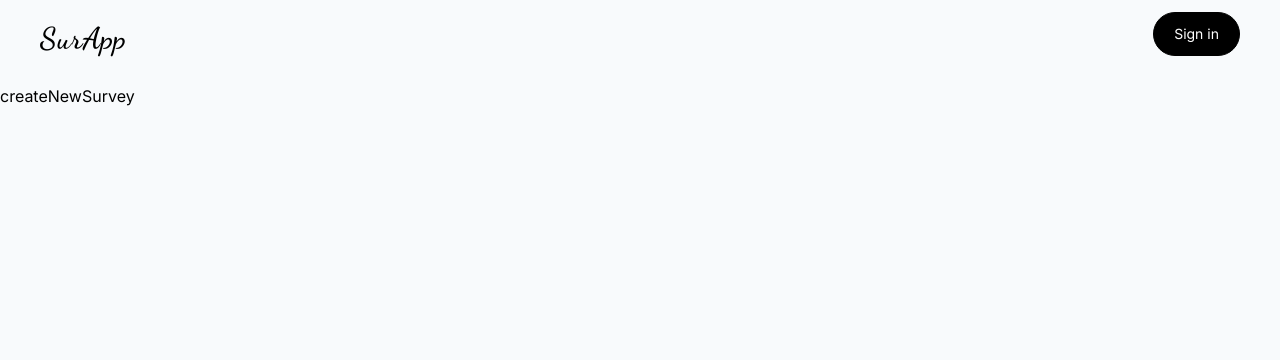
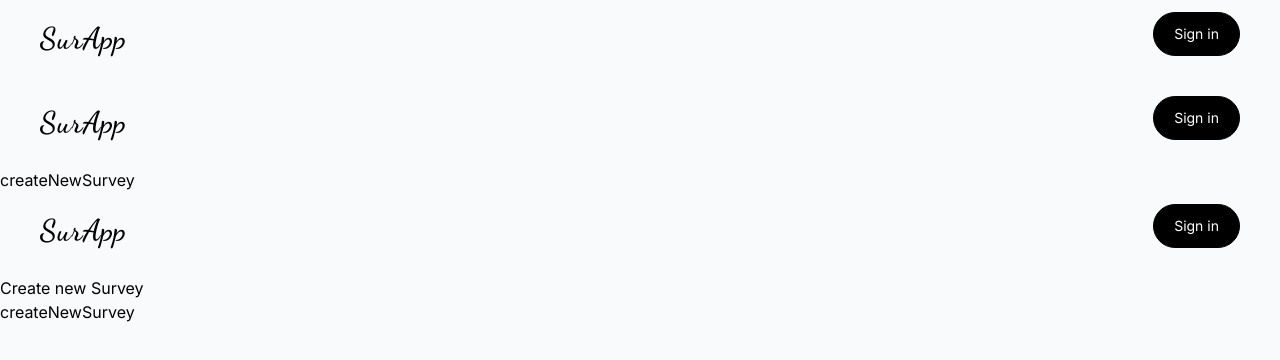
Before and after one commit to seymagulas/SurvApp, a Next.js app in the folder client/: page /dashboard/createNewSurvey in a window 1280 px wide. Shown: the top 360 px of the page. Built offline with nearby package versions, Linux system fonts and the light colour scheme.

Commit message:
feat:dashboard layout

```diff
--- /dev/null
+++ b/client/src/app/dashboard/layout.tsx
@@ -0,0 +1,30 @@
+import { Inter } from 'next/font/google';
+const inter = Inter({ subsets: ['latin'] });
+import Navbar from '../components/navbar/Navbar';
+import Dashboard from './page';
+
+export const metadata = {
+  title: 'SurvApp-dashboard',
+  description: 'SurvApp-dashboard',
+};
+
+export default function RootLayout({
+  children,
+}: {
+  children: React.ReactNode;
+}) {
+  return (
+    <html lang="en">
+      <header>
+        <Navbar />
+          {children}
+      </header>
+      <body>
+        <main>
+          <Dashboard/>
+            {children}
+        </main>
+      </body>
+    </html>
+  );
+}
--- a/client/src/app/dashboard/page.tsx
+++ b/client/src/app/dashboard/page.tsx
@@ -1,5 +1,4 @@
 import Navbar from '../components/navbar/Navbar';
-import Index from './index/page';
 import Link from 'next/link';
 
 
@@ -8,9 +7,6 @@ const Dashboard = () => {
     <div>
       <div>
         <Navbar/>
-      </div>
-      <div>
-        <Index/>
       </div>
       <div>
         <Link href="/dashboard/createNewSurvey">
```
